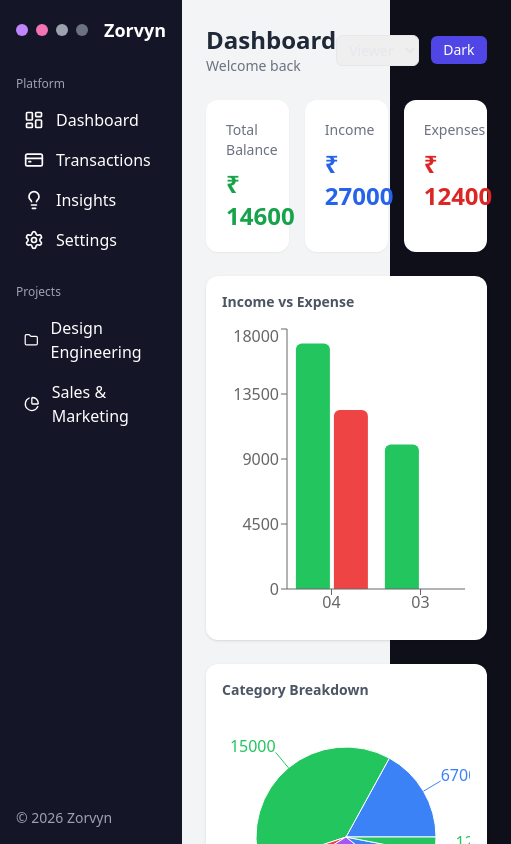
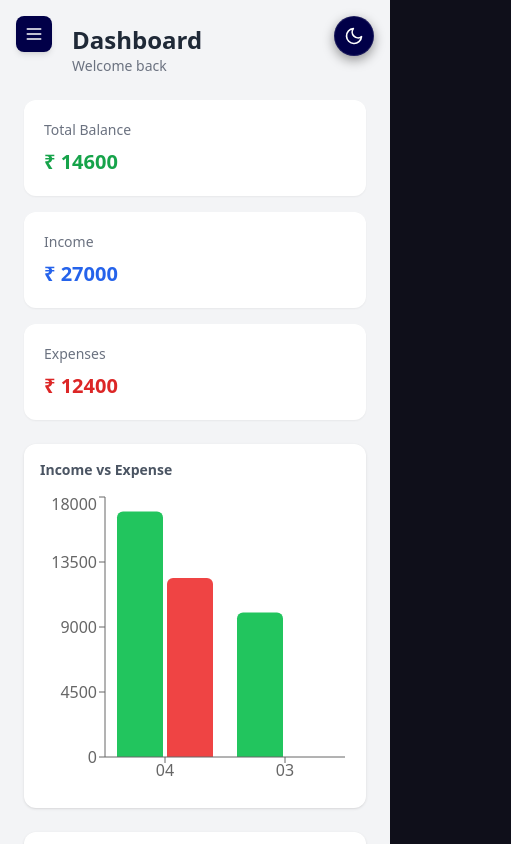
Before and after one commit to iitiankit/Finance_Dashboard, a React (Vite) app: page / in a window 390 px wide. Shown: the top 844 px of the page, 511 px wide, since content can reach past the window. Built offline with nearby package versions, Linux system fonts and the light colour scheme.

Commit message:
mostly done

```diff
--- a/src/components/Dashboard/SummaryCard.jsx
+++ b/src/components/Dashboard/SummaryCard.jsx
@@ -1,12 +1,12 @@
 const SummaryCard = ({ title, amount, color }) => {
   return (
-    <div className="bg-white dark:bg-gray-800 p-5 rounded-xl shadow-sm">
+    <div className="bg-white dark:bg-gray-800 p-5 rounded-xl shadow-sm w-full min-w-0">
 
-      <p className="text-sm text-gray-500 dark:text-gray-300">
+      <p className="text-sm text-gray-500 dark:text-gray-300 truncate">
         {title}
       </p>
 
-      <h2 className={`text-2xl font-bold mt-2 ${color}`}>
+      <h2 className={`text-xl sm:text-2xl font-bold mt-2 ${color} break-words`}>
         ₹ {amount}
       </h2>
 
--- a/src/components/shared/Layouts.jsx
+++ b/src/components/shared/Layouts.jsx
@@ -1,13 +1,45 @@
+import { useState } from "react";
 import Sidebar from "./Sidebar";
 
-const Layout = ({ children, setActivePage }) => {
+const Layout = ({ children, setActivePage, setRole, role }) => {
+  const [isOpen, setIsOpen] = useState(false);
+
   return (
-    <div className="flex">
-      <Sidebar setActivePage={setActivePage} />
+    <div className="relative">
+      {/* TOGGLE BUTTON */}
+      <button
+        onClick={() => setIsOpen(true)}
+        className="md:hidden fixed top-4 left-4 z-50 bg-[#010048] text-white p-2 rounded-lg shadow-md"
+      >
+        <svg
+          xmlns="http://www.w3.org/2000/svg"
+          className="w-5 h-5"
+          fill="none"
+          viewBox="0 0 24 24"
+          stroke="currentColor"
+          strokeWidth={2}
+        >
+          <path
+            strokeLinecap="round"
+            strokeLinejoin="round"
+            d="M4 6h16M4 12h16M4 18h16"
+          />
+        </svg>
+      </button>
 
-      <div className="flex-1 p-6">
+      {/* SIDEBAR */}
+      <Sidebar
+        setActivePage={setActivePage}
+        setRole={setRole}
+        role={role}
+        isOpen={isOpen}
+        setIsOpen={setIsOpen}
+      />
+
+      {/* MAIN CONTENT */}
+      <main className="ml-0 md:ml-64 p-6 min-h-screen bg-gray-100 dark:bg-gray-900">
         {children}
-      </div>
+      </main>
     </div>
   );
 };
--- a/src/components/shared/Sidebar.jsx
+++ b/src/components/shared/Sidebar.jsx
@@ -1,59 +1,89 @@
-import { useEffect } from "react"
+import { useEffect } from "react";
 
-export default function Sidebar({ setActivePage }) {
-
+export default function Sidebar({ setActivePage, setRole, role, isOpen, setIsOpen }) {
   useEffect(() => {
     if (window.lucide) {
-      window.lucide.createIcons()
+      window.lucide.createIcons();
     }
-  }, [])
+  }, []);
 
   return (
-<div className="w-64 h-screen sticky left-0 top-0 bg-[#151528] text-white p-4 flex flex-col justify-between">
-
-      {/* TOP */}
+    <div
+      className={`
+        fixed top-0 left-0 h-full w-64 bg-[#151528] text-white p-4
+        flex flex-col justify-between z-50 border-r border-gray-800
+        transform transition-transform duration-300
+        ${isOpen ? "translate-x-0" : "-translate-x-full"} md:translate-x-0
+      `}
+    >
+      <div className="overflow-y-auto h-full">
         <div>
-
-        {/* LOGO */}
           <div className="flex items-center gap-2 mb-8">
-          <div className="w-3 h-3 bg-purple-400 rounded-full"></div>
-          <div className="w-3 h-3 bg-pink-400 rounded-full"></div>
-          <div className="w-3 h-3 bg-gray-400 rounded-full"></div>
-          <div className="w-3 h-3 bg-gray-500 rounded-full"></div>
+            <div className="w-3 h-3 bg-purple-400 rounded-full" />
+            <div className="w-3 h-3 bg-pink-400 rounded-full" />
+            <div className="w-3 h-3 bg-gray-400 rounded-full" />
+            <div className="w-3 h-3 bg-gray-500 rounded-full" />
             <span className="ml-2 font-semibold text-lg">Zorvyn</span>
           </div>
 
-        {/* PLATFORM */}
           <p className="text-xs text-gray-400 mb-2">Platform</p>
 
-        <NavItem icon="layout-dashboard" text="Dashboard" onClick={() => setActivePage("dashboard")} />
-        <NavItem icon="credit-card" text="Transactions" onClick={() => setActivePage("transactions")} />
-        <NavItem icon="lightbulb" text="Insights" onClick={() => setActivePage("insights")} />
-        <NavItem icon="settings" text="Settings" />
+          <NavItem icon="layout-dashboard" text="Dashboard" onClick={() => setActivePage("dashboard")} setIsOpen={setIsOpen} />
+          <NavItem icon="credit-card" text="Transactions" onClick={() => setActivePage("transactions")} setIsOpen={setIsOpen} />
+          <NavItem icon="lightbulb" text="Insights" onClick={() => setActivePage("insights")} setIsOpen={setIsOpen} />
+          <NavItem icon="settings" text="Settings" setIsOpen={setIsOpen} />
 
-        {/* PROJECTS */}
-        <p className="text-xs text-gray-400 mt-6 mb-2">Projects</p>
+          <p className="text-xs text-gray-400 mt-6 mb-2">Role</p>
 
-        <NavItem icon="folder" text="Design Engineering" />
-        <NavItem icon="pie-chart" text="Sales & Marketing" />
+          <RoleItem
+            icon="user"
+            label="Viewer"
+            active={role === "viewer"}
+            onClick={() => setRole("viewer")}
+          />
+
+          <RoleItem
+            icon="shield"
+            label="Admin"
+            active={role === "admin"}
+            onClick={() => setRole("admin")}
+          />
         </div>
 
-      {/* BOTTOM */}
-      <div className="text-sm text-gray-400">
+        <div className="text-sm text-gray-400 mt-6">
           © 2026 Zorvyn
         </div>
       </div>
-  )
+    </div>
+  );
 }
 
-function NavItem({ icon, text, onClick }) {
+function NavItem({ icon, text, onClick, setIsOpen }) {
+  return (
+    <div
+      onClick={() => {
+        onClick && onClick();
+        setIsOpen(false);
+      }}
+      className="flex items-center gap-3 p-2 rounded-lg hover:bg-[#1f1f3a] hover:text-purple-400 cursor-pointer transition"
+    >
+      <i data-lucide={icon} className="w-5 h-5" />
+      <span>{text}</span>
+    </div>
+  );
+}
+
+function RoleItem({ icon, label, active, onClick }) {
   return (
     <div
       onClick={onClick}
-      className="flex items-center gap-3 p-2 rounded-lg hover:bg-[#1f1f3a] hover:text-purple-400 cursor-pointer transition"
+      className={`
+        flex items-center gap-3 p-2 rounded-lg cursor-pointer transition
+        ${active ? "bg-[#1f1f3a] text-purple-400" : "hover:bg-[#1f1f3a]"}
+      `}
     >
-      <i data-lucide={icon} className="w-5 h-5"></i>
-      <span>{text}</span>
+      <i data-lucide={icon} className="w-5 h-5" />
+      <span>{label}</span>
     </div>
-  )
+  );
 }
--- a/src/index.css
+++ b/src/index.css
@@ -10,7 +10,7 @@ html, body, #root {
 :root {
   --bg-main: #0f0f1a;
   --bg-sidebar: #151528;
-  --accent: #a78bfa; /* purple */
+  --accent: #a78bfa;
   --hover: #1f1f3a;
   --text: #e5e7eb;
 }
--- a/src/pages/Home.jsx
+++ b/src/pages/Home.jsx
@@ -13,29 +13,24 @@ const Home = () => {
 
   useEffect(() => {
     const stored = localStorage.getItem("transactions");
-    if (stored) {
-      setTransactions(JSON.parse(stored));
-    }
+    if (stored) setTransactions(JSON.parse(stored));
   }, []);
 
   const income = transactions
-    .filter((item) => item.type === "income")
-    .reduce((sum, item) => sum + item.amount, 0);
+    .filter((t) => t.type === "income")
+    .reduce((sum, t) => sum + t.amount, 0);
 
   const expense = transactions
-    .filter((item) => item.type === "expense")
-    .reduce((sum, item) => sum + item.amount, 0);
+    .filter((t) => t.type === "expense")
+    .reduce((sum, t) => sum + t.amount, 0);
 
   const balance = income - expense;
 
   return (
-    <div
-      className={
-        isDark ? "dark bg-gray-900 min-h-screen" : "bg-gray-100 min-h-screen"
-      }
-    >
-  <Layout activePage={activePage} setActivePage={setActivePage}>
-    <div className="flex justify-between items-center mb-6">
+    <div className={isDark ? "dark bg-gray-900 min-h-screen" : "bg-gray-100 min-h-screen"}>
+      <Layout setActivePage={setActivePage} setRole={setRole} role={role}>
+
+        <div className="flex flex-col sm:flex-row justify-between items-start sm:items-center gap-3 mb-6 pl-12 sm:pl-0">
           <div>
             <h1 className="text-2xl font-bold text-gray-800 dark:text-white">
               Dashboard
@@ -43,53 +38,49 @@ const Home = () => {
             <p className="text-gray-500 text-sm">Welcome back</p>
           </div>
 
-      <div className="flex gap-3 items-center">
-        <select
-          className="border px-2 py-1 rounded-md text-sm"
-          value={role}
-          onChange={(e) => setRole(e.target.value)}
-        >
-          <option value="viewer">Viewer</option>
-          <option value="admin">Admin</option>
-        </select>
-
           <button
             onClick={() => setIsDark((prev) => !prev)}
-          className="bg-indigo-600 text-white px-3 py-1 rounded-md text-sm"
+            className="
+              fixed top-4 right-4 z-50
+              w-10 h-10 flex items-center justify-center
+              rounded-full
+              bg-[#010048]
+              text-white
+              border border-white/10
+              shadow-[0_4px_12px_rgba(0,0,0,0.4)]
+              hover:bg-[#1f1f3a]
+              transition
+            "
           >
-          {isDark ? "Light" : "Dark"}
+            {isDark ? (
+              <svg className="w-5 h-5" fill="none" stroke="currentColor" strokeWidth="2" viewBox="0 0 24 24">
+                <circle cx="12" cy="12" r="4" />
+                <path strokeLinecap="round" strokeLinejoin="round"
+                  d="M12 2v2M12 20v2M4.93 4.93l1.41 1.41M17.66 17.66l1.41 1.41M2 12h2M20 12h2M4.93 19.07l1.41-1.41M17.66 6.34l1.41-1.41"/>
+              </svg>
+            ) : (
+              <svg className="w-5 h-5" fill="none" stroke="currentColor" strokeWidth="2" viewBox="0 0 24 24">
+                <path strokeLinecap="round" strokeLinejoin="round"
+                  d="M21 12.79A9 9 0 1111.21 3 7 7 0 0021 12.79z"/>
+              </svg>
+            )}
           </button>
-      </div>
         </div>
 
         {activePage === "dashboard" && (
           <>
-        <div className="grid grid-cols-3 gap-4 mb-6">
-          <SummaryCard
-            title="Total Balance"
-            amount={balance}
-            color="text-green-600"
-          />
-          <SummaryCard
-            title="Income"
-            amount={income}
-            color="text-blue-600"
-          />
-          <SummaryCard
-            title="Expenses"
-            amount={expense}
-            color="text-red-600"
-          />
+            <div className="grid grid-cols-1 sm:grid-cols-2 md:grid-cols-3 gap-4 mb-6">
+              <SummaryCard title="Total Balance" amount={balance} color="text-green-600" />
+              <SummaryCard title="Income" amount={income} color="text-blue-600" />
+              <SummaryCard title="Expenses" amount={expense} color="text-red-600" />
             </div>
 
             <ChartSection data={transactions} />
 
-        <div className="grid grid-cols-2 gap-4 mt-6">
+            <div className="grid grid-cols-1 md:grid-cols-2 gap-4 mt-6">
               <div className="bg-white dark:bg-gray-800 p-4 rounded-xl shadow-sm">
                 <p className="text-sm text-gray-500">Savings</p>
-            <h2 className="text-xl font-bold text-green-600">
-              ₹ {balance}
-            </h2>
+                <h2 className="text-xl font-bold text-green-600">₹ {balance}</h2>
               </div>
 
               <div className="bg-white dark:bg-gray-800 p-4 rounded-xl shadow-sm">
@@ -105,8 +96,6 @@ const Home = () => {
             </div>
 
             <Insights data={transactions} />
-
-        <div className="h-20" />
           </>
         )}
 
@@ -114,7 +103,9 @@ const Home = () => {
           <TransactionList role={role} onDataChange={setTransactions} />
         )}
 
-        {activePage === "insights" && <Insights data={transactions} />}
+        {activePage === "insights" && (
+          <Insights data={transactions} />
+        )}
       </Layout>
     </div>
   );
```
Also changed, not shown: src/components/Transactions/TransactionList.jsx (+34 -44 lines). Lines whose indentation alone changed are shown as unchanged.
